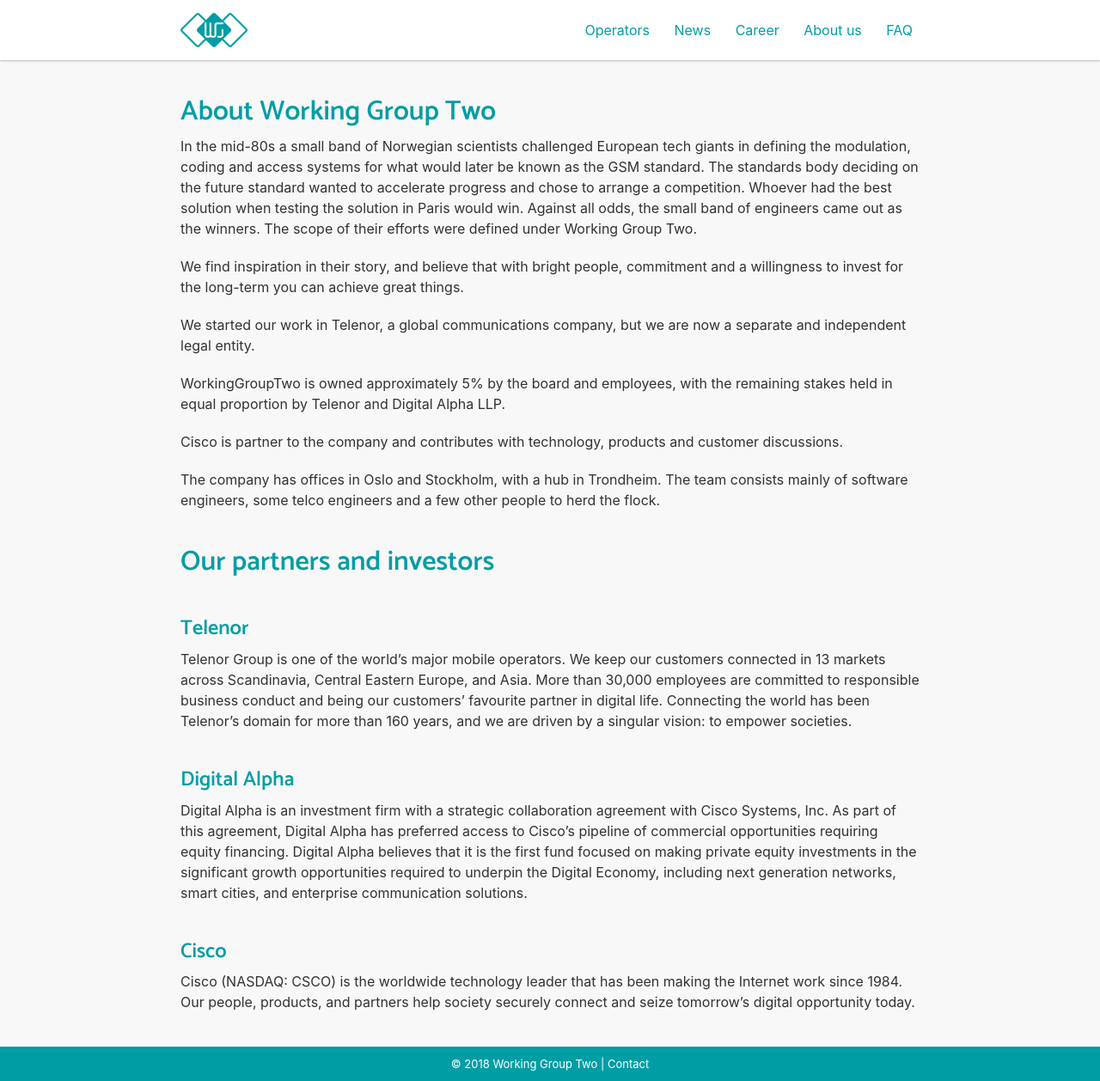
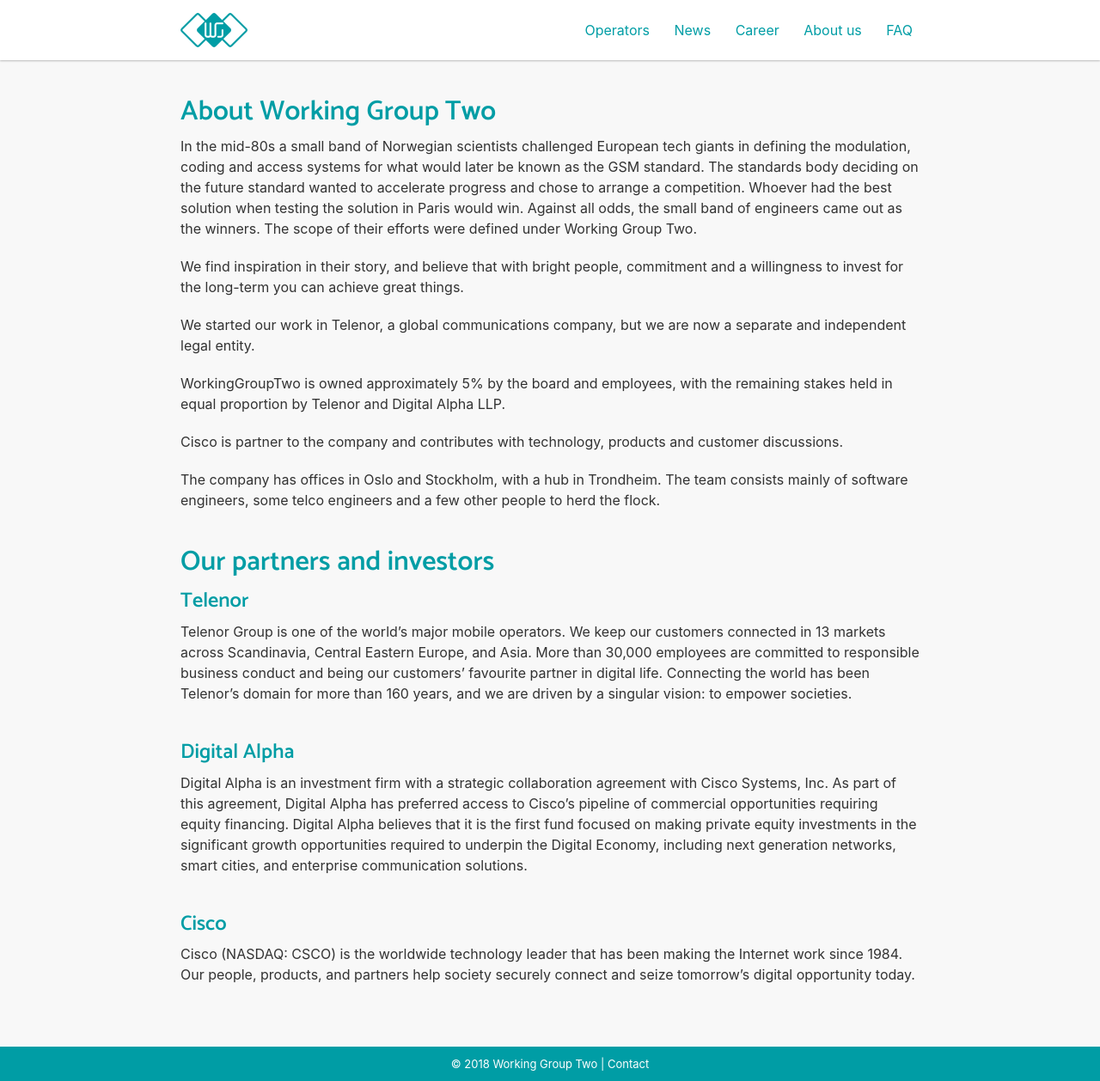
Before and after one commit to working-group-two/engineering-blog, a Jekyll site: the page built from pages/about.md, in a window 1280 px wide and 1258 px high. Shown: the whole window at 86% size. Built offline with Jekyll 4.4.1, drawn with Linux system fonts in a browser that asks for light colours; nearby versions of some CDN libraries.

Commit message:
Reduce margin between sibling headings

```diff
--- a/_sass/_main.scss
+++ b/_sass/_main.scss
@@ -42,6 +42,8 @@
 
 h1 + p,
 h2 + p,
-h3 + p {
+h3 + p,
+h1 + h2,
+h2 + h3 {
   margin-top: 0;
 }
```
